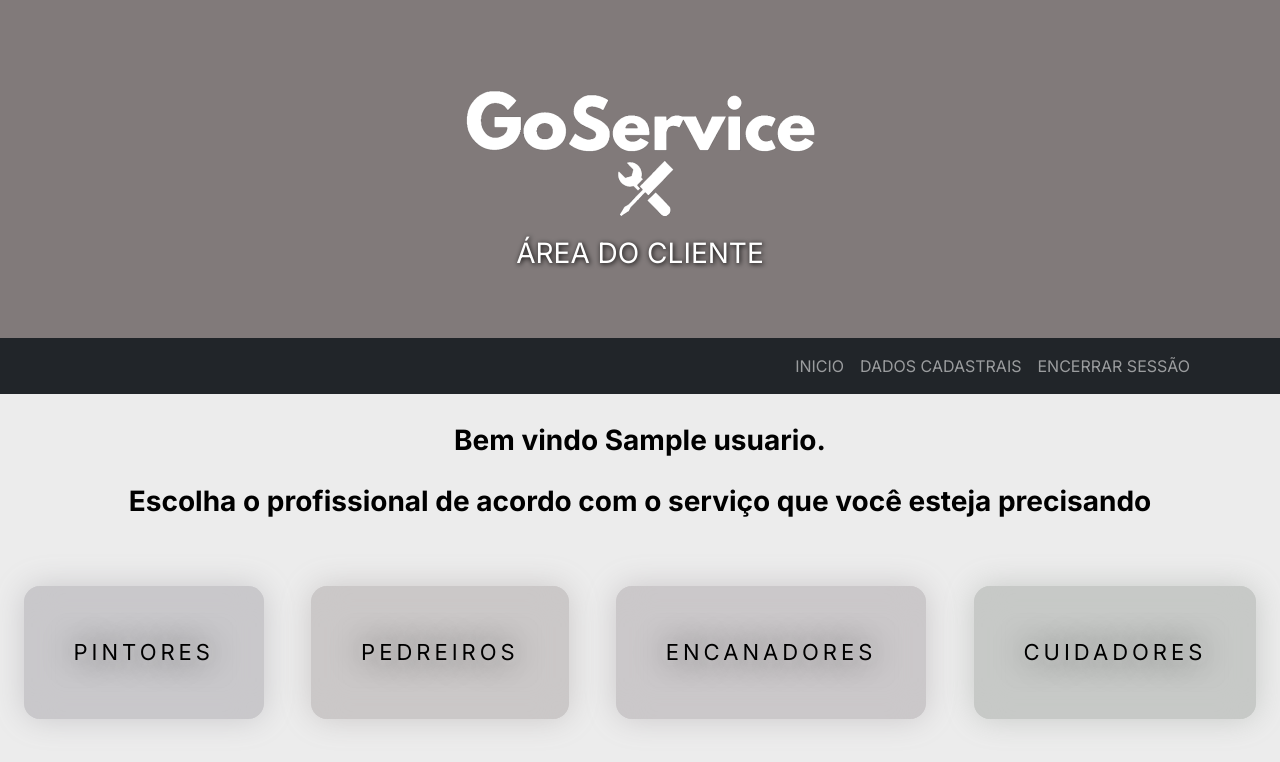
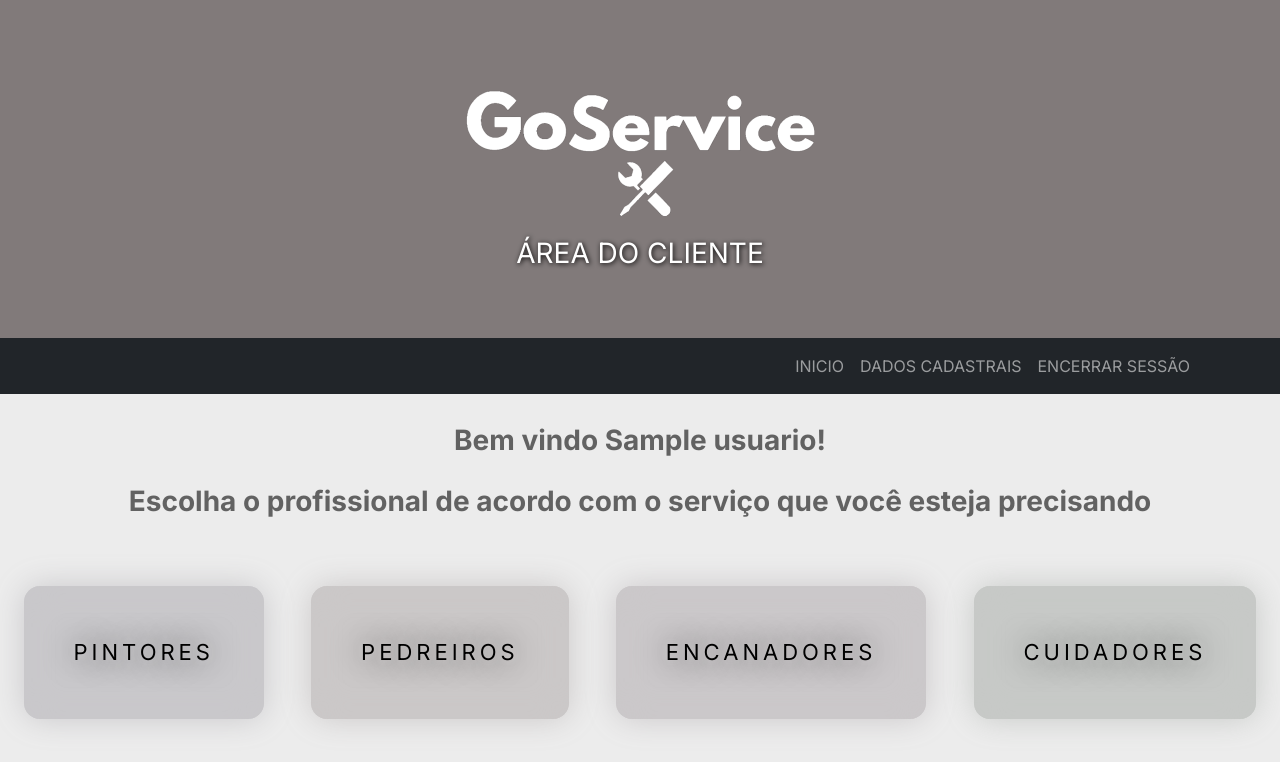
Before and after one commit to projeto-integrador-DS/sis_dispoService_Back, a Flask app: template templates/clientes/escolha_servicos.html in a window 1280 px wide. Shown: the top 762 px of the page. Run offline with Flask 3, Linux system fonts and the light colour scheme; the template is opened without the code that fills it: most values are stand-ins (such as "Sample title", 1, 10 or a date in 2020).

Commit message:
Finalização do pi correção dos serviços

```diff
--- a/form_db.py
+++ b/form_db.py
@@ -248,5 +248,6 @@ def oferece_ficticio():
 
     for id in profissionais:
         print(id[0], servicos[0][0])
-
-#oferece_ficticio()
+        cursor.execute(f"INSERT INTO oferece (fk_profiss, fk_servic) VALUES ('{id[0]}', '{servicos[0][0]}')")
+        conn.commit()
+oferece_ficticio()
--- a/static/css/estilosCli/estilo_servicos.css
+++ b/static/css/estilosCli/estilo_servicos.css
@@ -41,6 +41,7 @@ body {
     font-size: 28px;
     font-weight: 700;
     padding-top: 0.5em;
+    color: var(--cinza-forte);
 }
 
 .pai__container__serv {
--- a/templates/clientes/escolha_servicos.html
+++ b/templates/clientes/escolha_servicos.html
@@ -14,7 +14,7 @@
 
     </section>
     <section class="pai__titulo">
-        <h1 class="filho__titulo">Bem vindo {{usuario}}.</h1>
+        <h1 class="filho__titulo">Bem vindo {{usuario}}!</h1>
         <p class="filho__titulo">Escolha o profissional de acordo com o serviço que você esteja precisando</p>
     </section>
     <section>
```
Also changed, not shown: goservice.db.
